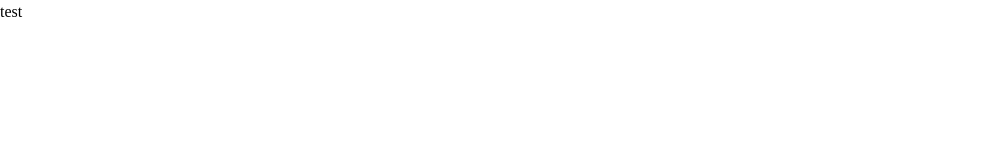
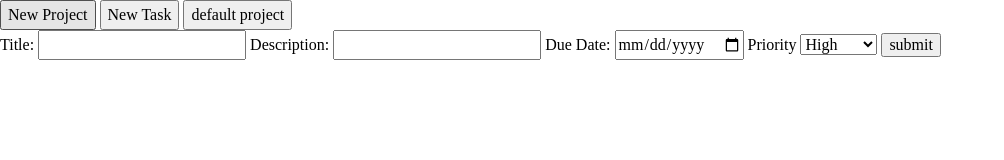
Before and after one commit to Sivasankar300/todo-list, a website built with webpack: page src/template.html in a window 1280 px wide. Shown: the whole page, without its empty margins (0-1004 px from the left). Built offline with nearby package versions, Linux system fonts and the light colour scheme.

Commit message:
Add project, task display fn & input form for tasks

```diff
--- /dev/null
+++ b/src/displayController.js
@@ -0,0 +1,34 @@
+export {displayController}
+import { newProject,storedProjects } from "./projects";
+
+const displayController = (function(){
+    console.log(storedProjects())
+
+        const newProjectBtn = document.querySelector("#newProjectBtn");
+        const sideBar = document.querySelector("#sideBar");
+
+        newProjectBtn.addEventListener("click",createProject);
+
+        function createProject(){
+            newProject("defaultProject");
+            const newProjectVar = document.createElement("button");
+            newProjectVar.textContent = "new project";
+            newProjectVar.classList.add("project");
+            sideBar.appendChild(newProjectVar);
+        }
+
+        (function displayProject(){
+            for(const item of storedProjects()){
+                const currentProject = document.createElement("button");
+                currentProject.textContent = item.name;
+                currentProject.classList.add("project");
+                sideBar.appendChild(currentProject);
+            }
+        })()
+
+        function taskInput(){
+            const form = document.createElement("form")
+
+        }
+
+    })()
--- a/src/index.js
+++ b/src/index.js
@@ -1,2 +1,7 @@
 import "./styles.css";
-console.log("it works")
+import { newTask } from "./tasks";
+import { newProject } from "./projects";
+import { displayController } from "./displayController";
+const defaultProject = newProject("default")
+newProject()
+console.log(defaultProject);
--- /dev/null
+++ b/src/projects.js
@@ -0,0 +1,13 @@
+export {newProject,storedProjects}
+function newProject(name,array){
+
+    return{name,array}
+}
+
+const storedProjects = function(){
+    const defaultProject = newProject("default project",[]); //Default project
+    const array = [defaultProject];
+
+
+    return array
+}
--- /dev/null
+++ b/src/tasks.js
@@ -0,0 +1,12 @@
+export {newTask}
+
+function newTask(title,/* description,dueDate,priority,notes,checklist */){
+    /*  Get user's input
+        Pass that through a constructor
+        Store that in a storage array */
+
+    /* Take in those variables and make an object */
+
+    return {title,/* description,dueDate,priority,notes,checklist,project */};
+
+}
--- a/src/template.html
+++ b/src/template.html
@@ -6,6 +6,30 @@
     <title>Todo List</title>
 </head>
 <body>
-    <p>test</p>
+    <div id="sideBar">
+        <button id="newProjectBtn">New Project</button>
+        <button id="newTaskBtn">New Task</button>
+    </div>
+    <form method="get" id="taskInput">
+
+        <label for="title">Title:</label>
+        <input type="text" name="title" id="title">
+
+        <label for="description">Description:</label>
+        <input type="text" name="description" id="description">
+
+        <label for="dueDate">Due Date:</label>
+        <input type="date" name="dueDate" id="dueDate">
+
+        <label for="priority">Priority</label>
+        <select name="priority" id="priority">
+            <option value="high">High</option>
+            <option value="medium">Medium</option>
+            <option value="low">Low</option>
+        </select>
+
+        <input type="submit" value="submit">
+
+    </form>
 </body>
 </html>
```
Also changed, not shown: thoughts.txt (added, +9 -0 lines).
